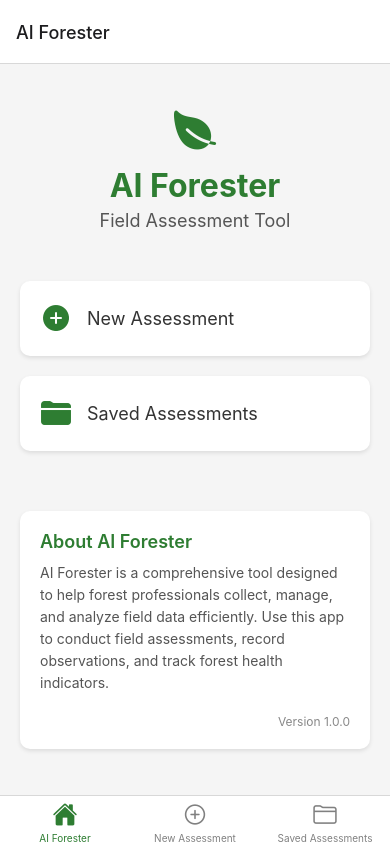
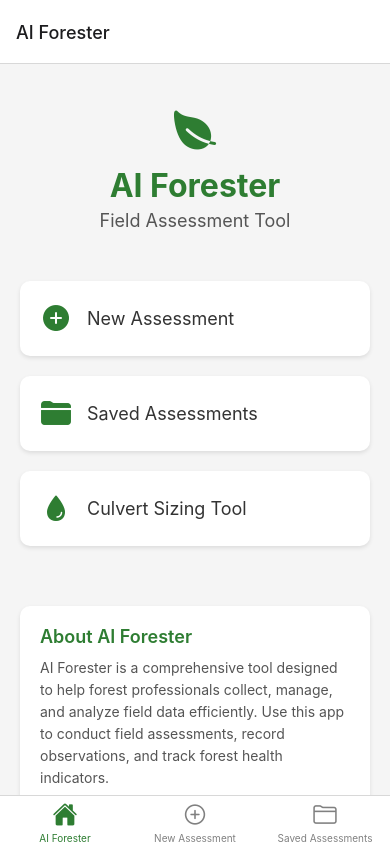
Before and after one commit to davidbeleznay/ai-forester-clean, a React Native app: screen /Home in a window 390 px wide. Built offline with nearby package versions, Linux system fonts and the light colour scheme.

Commit message:
Update HomeScreen to add Culvert Sizing Tool button
- Added Culvert Sizing Tool button to the HomeScreen
- Used "water" icon to represent hydraulic functionality
- Connected button to navigate to CulvertTool navigator
- Maintained consistent styling with other action buttons

```diff
--- a/screens/HomeScreen.js
+++ b/screens/HomeScreen.js
@@ -26,6 +26,14 @@ const HomeScreen = ({ navigation }) => {
         >
           <Ionicons name="folder" size={32} color="#2E7D32" />
           <Text style={styles.actionText}>Saved Assessments</Text>
+        </TouchableOpacity>
+
+        <TouchableOpacity
+          style={styles.actionButton}
+          onPress={() => navigation.navigate('CulvertTool')}
+        >
+          <Ionicons name="water" size={32} color="#2E7D32" />
+          <Text style={styles.actionText}>Culvert Sizing Tool</Text>
         </TouchableOpacity>
       </View>
 
```
